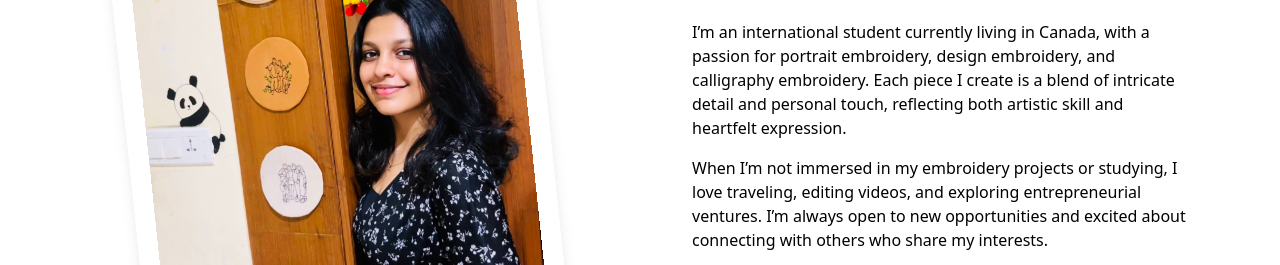
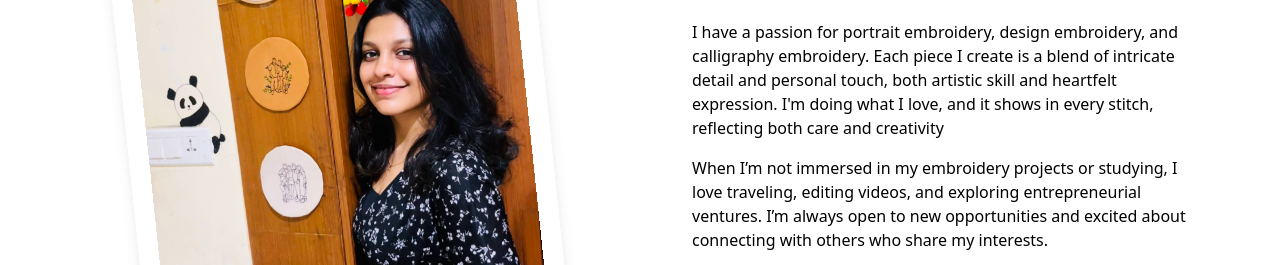
Before and after one commit to Abhishamathew/Arttart-Portfolio, a website: page dist/about_me.html in a window 1280 px wide. Shown: the part 344-609 px from the top of the page. Drawn offline with nearby package versions, Linux system fonts and the light colour scheme; files that its build step writes are made by us from their sources.

Commit message:
about-text-change

```diff
--- a/dist/about_me.html
+++ b/dist/about_me.html
@@ -101,9 +101,9 @@
           <span class="animate-wave">👋</span>
         </p>
         <p class="mb-4">
-          I’m an international student currently living in Canada, with a passion for portrait embroidery, design
-          embroidery, and calligraphy embroidery. Each piece I create is a blend of intricate detail and personal touch,
-          reflecting both artistic skill and heartfelt expression.
+          I have a passion for portrait embroidery, design embroidery, and calligraphy embroidery. Each piece I create
+          is a blend of intricate detail and personal touch, both artistic skill and heartfelt expression.
+          I'm doing what I love, and it shows in every stitch, reflecting both care and creativity
         </p>
         <p class="mb-4">
           When I’m not immersed in my embroidery projects or studying, I love traveling, editing videos, and exploring
```
